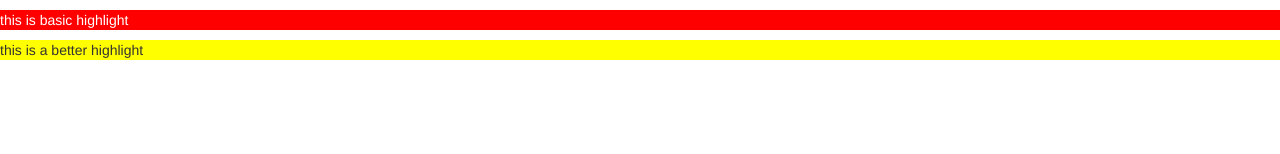
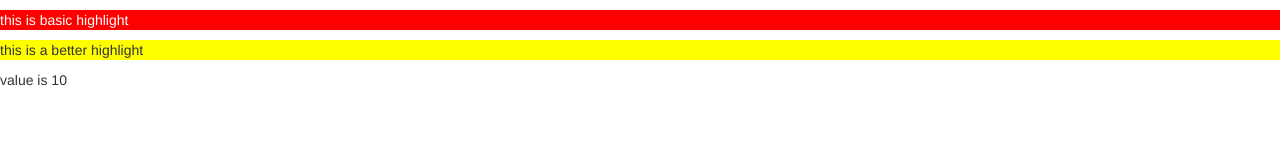
Before and after one commit to Mina-Azizzadeh/attributeInangular-, an Angular app: page / in a window 1280 px wide. Shown: the part 146-300 px from the top of the page. Built offline with nearby package versions, Linux system fonts and the light colour scheme.

Commit message:
ngSwitch

```diff
--- a/src/app/app.component.html
+++ b/src/app/app.component.html
@@ -16,3 +16,11 @@
 <p appBasicHighlight>this is basic highlight</p>
 <p appBetterHighlight [defaultColor]="'yellow'"
  [backgroundColorChange]="'aqua'">this is a better highlight</p>
+ <!-- value check -->
+ <div [ngSwitch]="value">
+  <p *ngSwitchCase="5">value is 5</p>
+  <p *ngSwitchCase="10">value is 10</p>
+  <p *ngSwitchCase="15">value is 15</p>
+  <p *ngSwitchCase="20">value is 20</p>
+  <p *ngSwitchCase="25">value is 25</p>
+ </div>
--- a/src/app/app.component.ts
+++ b/src/app/app.component.ts
@@ -1,11 +1,12 @@
-import { Component } from '@angular/core';
+import { Component } from "@angular/core";
 
 @Component({
-  selector: 'app-root',
-  templateUrl: './app.component.html',
-  styleUrls: ['./app.component.css']
+  selector: "app-root",
+  templateUrl: "./app.component.html",
+  styleUrls: ["./app.component.css"],
 })
 export class AppComponent {
   numbers = [1, 2, 3, 4, 5];
   onlyOdd = false;
+  value = 10;
 }
```
